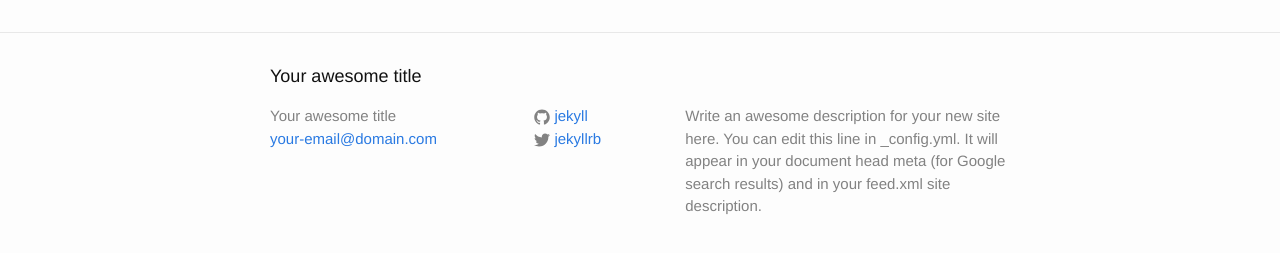
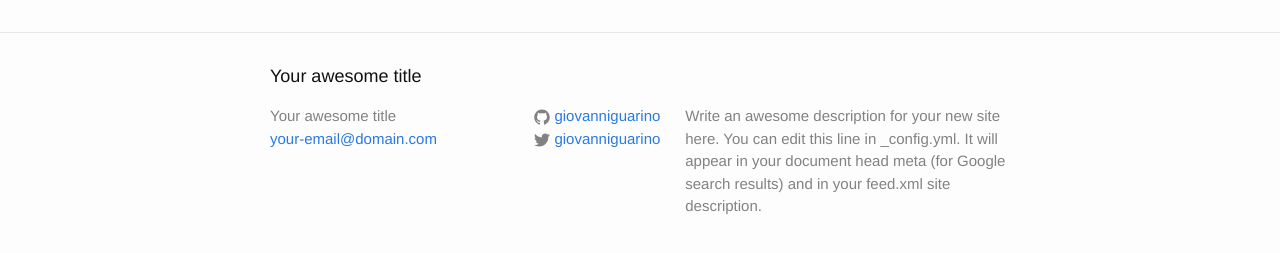
Before and after one commit to giovanniguarino/giovanniguarino.github.io, a Jekyll site: the page built from index.html, in a window 1280 px wide. Shown: the part 264-517 px from the top of the page. Built offline with Jekyll 4.4.1, drawn with Linux system fonts in a browser that asks for light colours.

Commit message:
changed username

```diff
--- a/_config.yml
+++ b/_config.yml
@@ -7,8 +7,8 @@ description: > # this means to ignore newlines until "baseurl:"
   Google search results) and in your feed.xml site description.
 baseurl: "" # the subpath of your site, e.g. /blog/
 url: "http://yourdomain.com" # the base hostname & protocol for your site
-twitter_username: jekyllrb
-github_username:  jekyll
+twitter_username: giovanniguarino
+github_username:  giovanniguarino
 
 # Build settings
 markdown: kramdown
```
